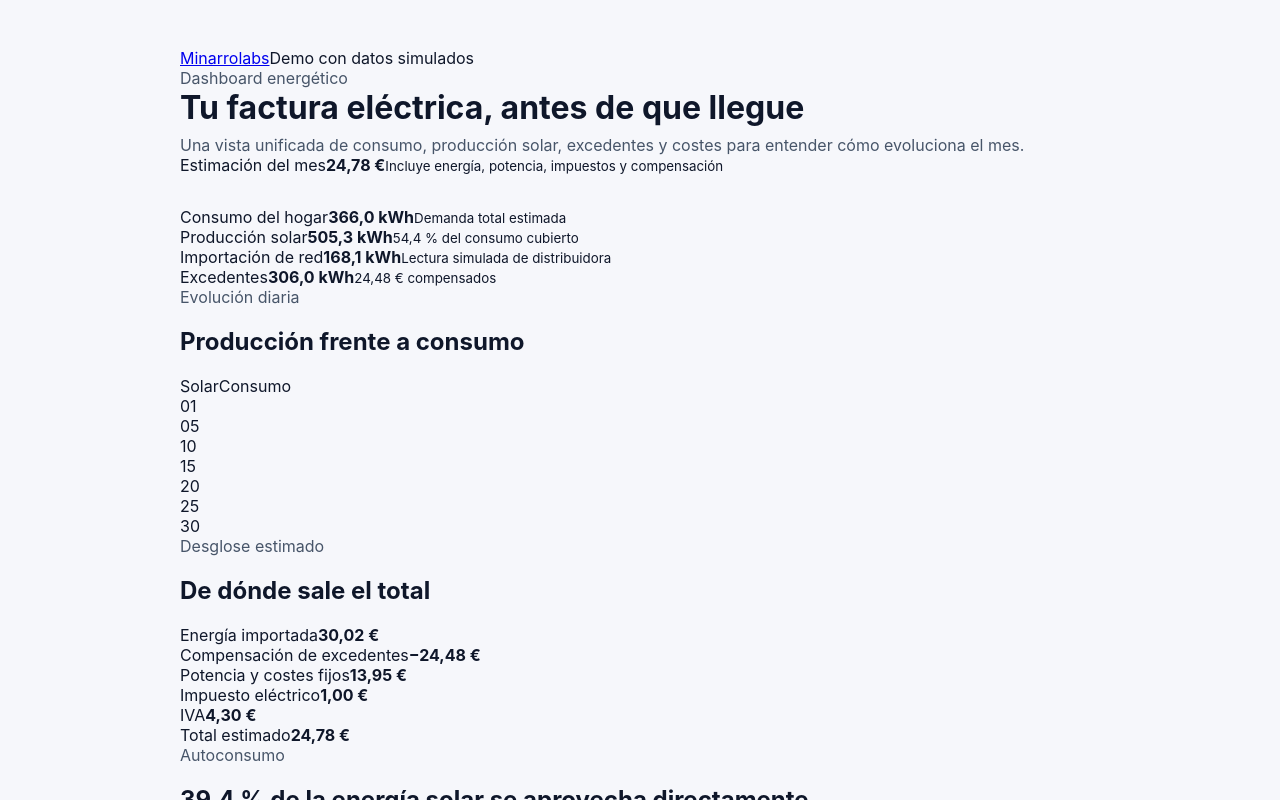
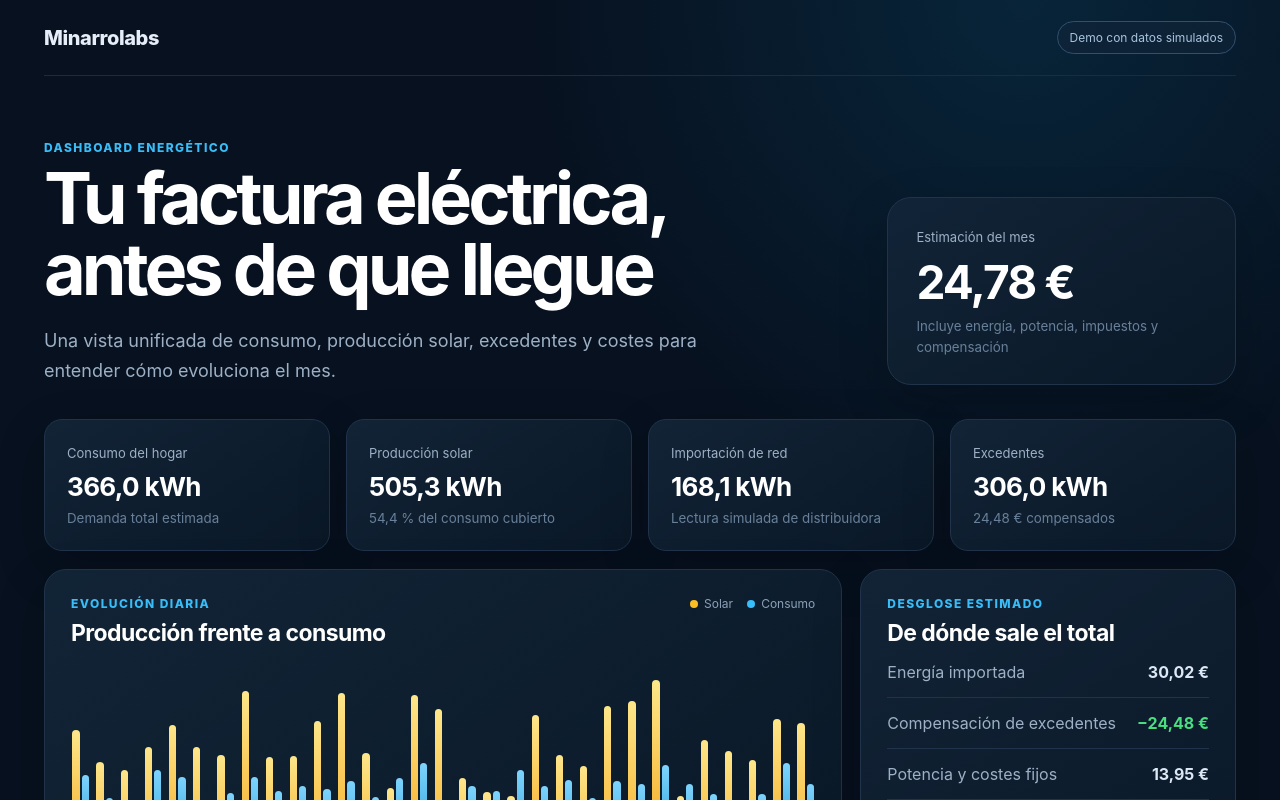
Before and after one commit to ToniMinarro/LiveElectricityBill, a Next.js app: page / in a window 1280 px wide. Shown: the top 800 px of the page. Built offline with nearby package versions, Linux system fonts and the light colour scheme.

Commit message:
Polish dashboard visual design

```diff
--- a/app/globals.css
+++ b/app/globals.css
@@ -1,105 +1,43 @@
-:root {
-  color-scheme: light;
-  font-family: "Inter", system-ui, -apple-system, sans-serif;
-  background: #f6f7fb;
-  color: #0f172a;
-}
-
-* {
-  box-sizing: border-box;
-}
-
-body {
-  margin: 0;
-}
-
-main {
-  max-width: 960px;
-  margin: 0 auto;
-  padding: 48px 20px 64px;
-}
-
-header {
-  margin-bottom: 32px;
-}
-
-h1 {
-  font-size: 32px;
-  margin: 0 0 8px;
-}
-
-p {
-  margin: 0;
-  color: #475569;
-}
-
-.section {
-  display: grid;
-  gap: 16px;
-}
-
-.cards {
-  display: grid;
-  gap: 16px;
-  grid-template-columns: repeat(auto-fit, minmax(220px, 1fr));
-}
-
-.card {
-  background: #ffffff;
-  border-radius: 16px;
-  padding: 20px;
-  box-shadow: 0 12px 28px rgba(15, 23, 42, 0.08);
-}
-
-.card h2 {
-  font-size: 14px;
-  text-transform: uppercase;
-  letter-spacing: 0.04em;
-  color: #64748b;
-  margin: 0 0 12px;
-}
-
-.card strong {
-  font-size: 28px;
-  display: block;
-  margin-bottom: 4px;
-}
-
-.table {
-  width: 100%;
-  border-collapse: collapse;
-  background: #ffffff;
-  border-radius: 16px;
-  overflow: hidden;
-  box-shadow: 0 12px 28px rgba(15, 23, 42, 0.08);
-}
-
-.table th,
-.table td {
-  padding: 12px 16px;
-  text-align: left;
-  border-bottom: 1px solid #e2e8f0;
-}
-
-.table th {
-  background: #f1f5f9;
-  color: #475569;
-  font-size: 13px;
-  text-transform: uppercase;
-  letter-spacing: 0.04em;
-}
-
-.badge {
-  display: inline-block;
-  padding: 4px 10px;
-  border-radius: 999px;
-  background: #e2e8f0;
-  color: #334155;
-  font-size: 12px;
-}
-
-.footer-note {
-  margin-top: 20px;
-  font-size: 13px;
-  color: #64748b;
-}
+:root { color-scheme: dark; font-family: Inter, ui-sans-serif, system-ui, -apple-system, BlinkMacSystemFont, "Segoe UI", sans-serif; background: #07111f; color: #e5edf8; }
+* { box-sizing: border-box; }
+body { margin: 0; background: radial-gradient(circle at 80% 0%, rgba(14,165,233,.13), transparent 32rem), #07111f; }
+a { color: inherit; }
+main { max-width: 1240px; margin: 0 auto; padding: 0 24px 56px; }
+.topbar { height: 76px; display: flex; align-items: center; justify-content: space-between; border-bottom: 1px solid #1d2b3e; }
+.brand { font-size: 20px; font-weight: 800; text-decoration: none; letter-spacing: -.02em; }
+.demo-pill { border: 1px solid #31506e; background: rgba(15,35,55,.75); color: #a8c4dd; padding: 8px 12px; border-radius: 999px; font-size: 12px; }
+.hero { display: grid; grid-template-columns: minmax(0, 1.4fr) minmax(280px, .6fr); gap: 30px; align-items: end; padding: 64px 0 34px; }
+.eyebrow { margin: 0 0 8px; color: #38bdf8; text-transform: uppercase; letter-spacing: .12em; font-size: 12px; font-weight: 800; }
+h1 { max-width: 760px; margin: 0; color: white; font-size: clamp(42px, 6vw, 72px); line-height: .98; letter-spacing: -.055em; }
+.intro { max-width: 720px; margin: 22px 0 0; color: #9db0c5; font-size: 18px; line-height: 1.65; }
+.total-card, .panel, .metrics article { border: 1px solid #20334a; background: linear-gradient(145deg, rgba(18,36,55,.96), rgba(10,24,39,.96)); box-shadow: 0 18px 50px rgba(0,0,0,.2); }
+.total-card { padding: 28px; border-radius: 24px; }
+.total-card span, .metrics span { color: #9db0c5; font-size: 13px; }
+.total-card strong { display: block; margin: 8px 0 5px; color: white; font-size: 46px; letter-spacing: -.04em; }
+.total-card small, .metrics small { color: #688099; line-height: 1.4; }
+.metrics { display: grid; grid-template-columns: repeat(4, 1fr); gap: 16px; margin-bottom: 18px; }
+.metrics article { border-radius: 18px; padding: 22px; }
+.metrics strong { display: block; margin: 9px 0 5px; color: white; font-size: 26px; letter-spacing: -.025em; }
+.grid-two { display: grid; grid-template-columns: minmax(0, 1.7fr) minmax(320px, .8fr); gap: 18px; margin-top: 18px; }
+.panel { border-radius: 22px; padding: 26px; }
+.panel-heading { display: flex; align-items: flex-start; justify-content: space-between; gap: 20px; }
+h2 { margin: 0; color: white; font-size: 23px; letter-spacing: -.025em; }
+.legend { display: flex; gap: 14px; color: #8ca1b7; font-size: 12px; }
+.legend span::before { content: ""; display: inline-block; width: 8px; height: 8px; margin-right: 6px; border-radius: 50%; }
+.solar-dot::before { background: #fbbf24; }.load-dot::before { background: #38bdf8; }
+.chart { height: 260px; display: flex; align-items: stretch; gap: 5px; padding-top: 28px; border-bottom: 1px solid #263a51; }
+.chart-day { flex: 1; min-width: 0; display: flex; flex-direction: column; justify-content: flex-end; align-items: center; }
+.bars { height: 215px; width: 100%; display: flex; align-items: end; justify-content: center; gap: 2px; }
+.bars i { width: 38%; min-height: 3px; border-radius: 4px 4px 1px 1px; }
+.solar-bar { background: linear-gradient(#fde68a,#f59e0b); }.load-bar { background: linear-gradient(#7dd3fc,#0284c7); }
+.chart-day span { height: 20px; padding-top: 7px; color: #647b92; font-size: 9px; }
+.breakdown { display: flex; flex-direction: column; }
+.cost-row { display: flex; justify-content: space-between; gap: 18px; padding: 15px 0; color: #9db0c5; border-bottom: 1px solid #20334a; }
+.cost-row strong { color: #dce8f4; }.cost-row.credit strong { color: #4ade80; }.cost-row.total { margin-top: auto; border: 0; padding-bottom: 0; color: white; font-size: 18px; }.cost-row.total strong { color: white; font-size: 23px; }
+.lower-grid { grid-template-columns: 1fr 1fr; }
+.insight p:last-child { margin: 14px 0 0; color: #849ab0; line-height: 1.55; }
+.progress { height: 10px; margin-top: 22px; background: #102238; border-radius: 999px; overflow: hidden; }.progress i { display: block; height: 100%; border-radius: inherit; background: linear-gradient(90deg,#f59e0b,#fde68a); }
+.table-panel { margin-top: 18px; }.table-wrap { overflow-x: auto; margin-top: 20px; }table { width: 100%; border-collapse: collapse; min-width: 650px; }th,td { padding: 14px 12px; text-align: right; border-bottom: 1px solid #20334a; }th:first-child,td:first-child { text-align: left; }th { color: #688099; font-size: 11px; text-transform: uppercase; letter-spacing: .08em; }td { color: #b8c8d8; font-size: 14px; }
+footer { display: flex; justify-content: space-between; gap: 24px; align-items: center; padding: 30px 2px 0; color: #688099; font-size: 13px; }footer p { margin: 0; }footer a { color: #38bdf8; font-weight: 700; text-decoration: none; }
+@media (max-width: 900px) { .hero,.grid-two,.lower-grid { grid-template-columns: 1fr; }.metrics { grid-template-columns: repeat(2,1fr); }.chart { gap: 3px; }.total-card { max-width: 460px; } }
+@media (max-width: 560px) { main { padding-inline: 16px; }.topbar { height: 66px; }.demo-pill { font-size: 10px; }.hero { padding-top: 42px; }.metrics { grid-template-columns: 1fr; }.panel,.total-card { padding: 20px; }.chart-panel { padding-inline: 12px; }.legend { display: none; }footer { flex-direction: column; align-items: flex-start; }.chart { gap: 1px; } }
```
